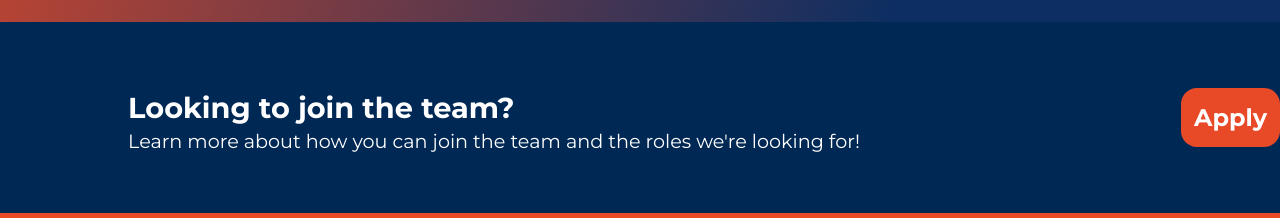
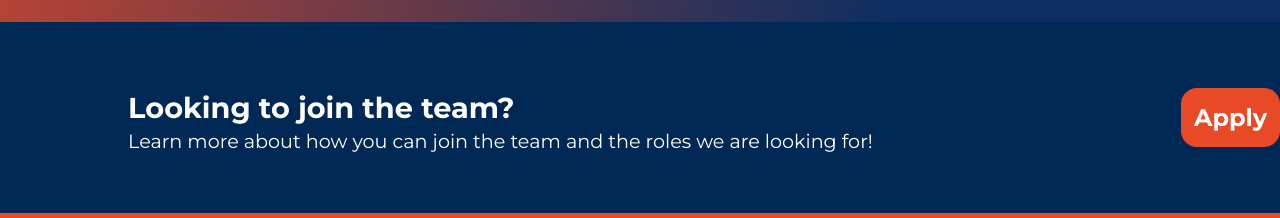
Before and after one commit to IlliniBlockchain/website, a Next.js app: page / in a window 1280 px wide. Shown: the part 780-998 px from the top of the page. Built offline with nearby package versions, Linux system fonts and the light colour scheme.

Commit message:
fix apostrophe

```diff
--- a/components/home/ApplyBanner/index.js
+++ b/components/home/ApplyBanner/index.js
@@ -7,7 +7,7 @@ const ApplyBanner = () => {
   <ApplyBackground>
     <ApplyContainer>
         <ApplyHeader>Looking to join the team?</ApplyHeader>
-        <ApplySubheader>Learn more about how you can join the team and the roles we're looking for!</ApplySubheader>
+        <ApplySubheader>Learn more about how you can join the team and the roles we are looking for!</ApplySubheader>
     </ApplyContainer>
     <Link href='https://www.notion.so/illiniblockchain/Spring-2022-Recruitment-ff8e4c8165c54840bda5a77e4e95edbe' passHref>
       <ApplyButton>Apply</ApplyButton>
```
